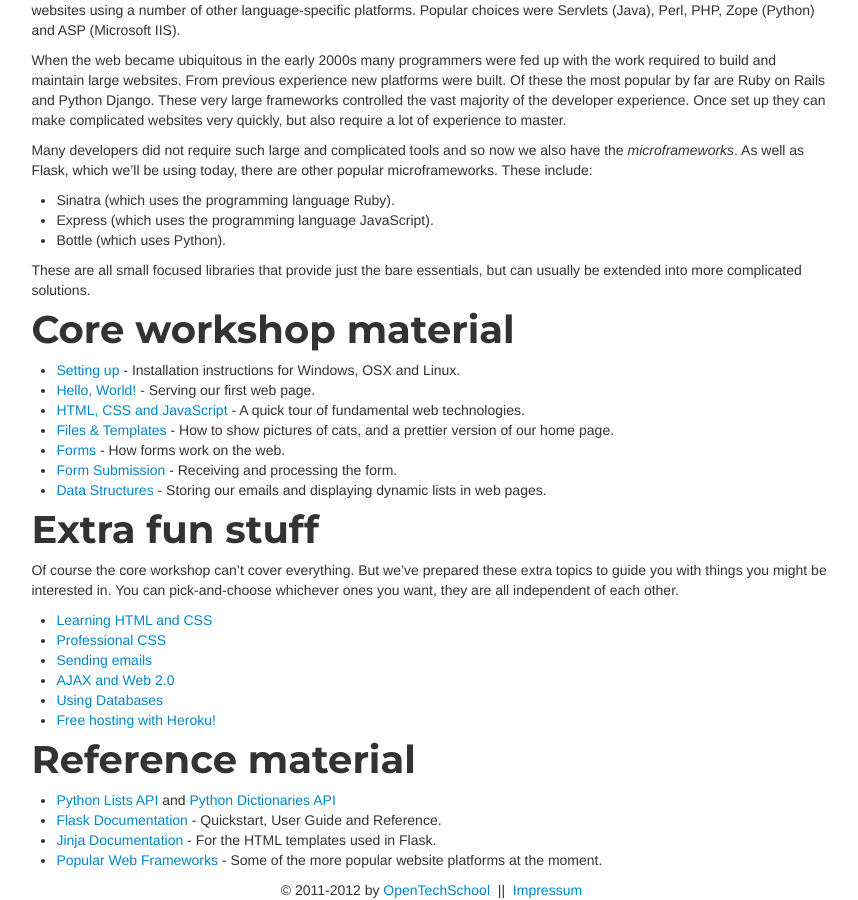
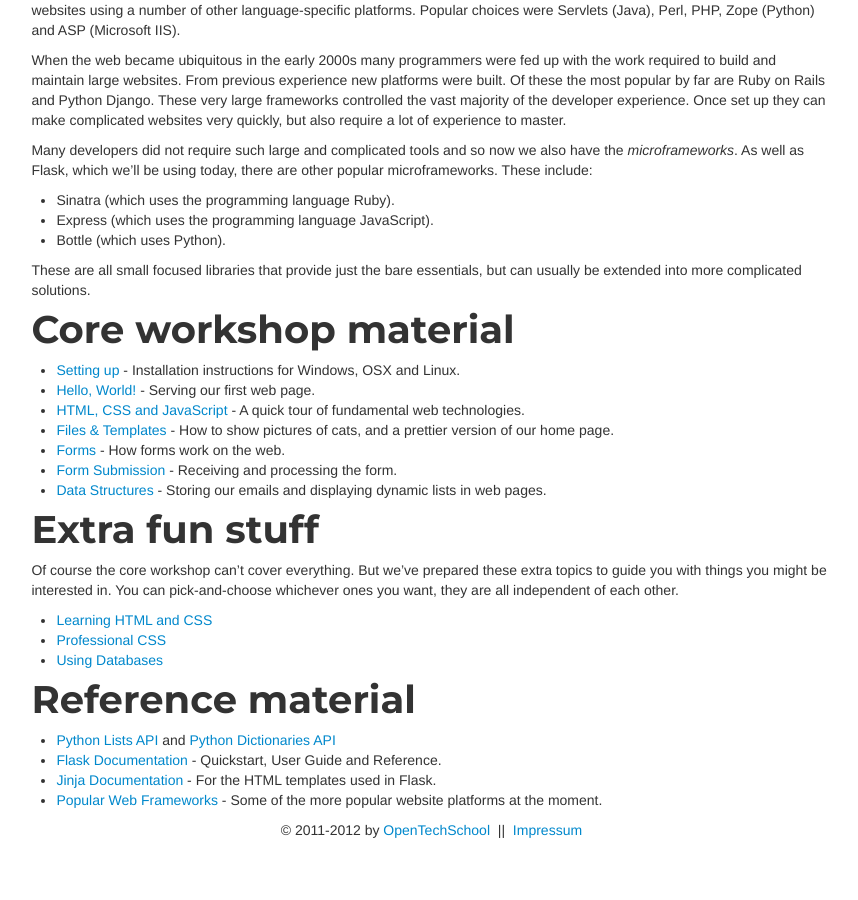
Before and after one commit to OpenTechSchool/python-flask, a Jekyll site: the page built from index.md, in a window 1280 px wide and 900 px high, scrolled down 853 px. Shown: the whole window, without its empty margins (315-1173 px from the left). Built offline with Jekyll 4.4.1, drawn with Linux system fonts in a browser that asks for light colours; after the commit the page ends 1693 px from its top, so only the background shows below that.

Commit message:
Removed sections that don't exist

```diff
--- a/index.md
+++ b/index.md
@@ -59,10 +59,7 @@
 
 * [Learning HTML and CSS](extras/learn-html-css.html)
 * [Professional CSS](extras/css.html)
-* [Sending emails](extras/email.html)
-* [AJAX and Web 2.0](extras/ajax.html)
 * [Using Databases](extras/databases.html)
-* [Free hosting with Heroku!](extras/heroku.html)
 
 # Reference material
 
```
